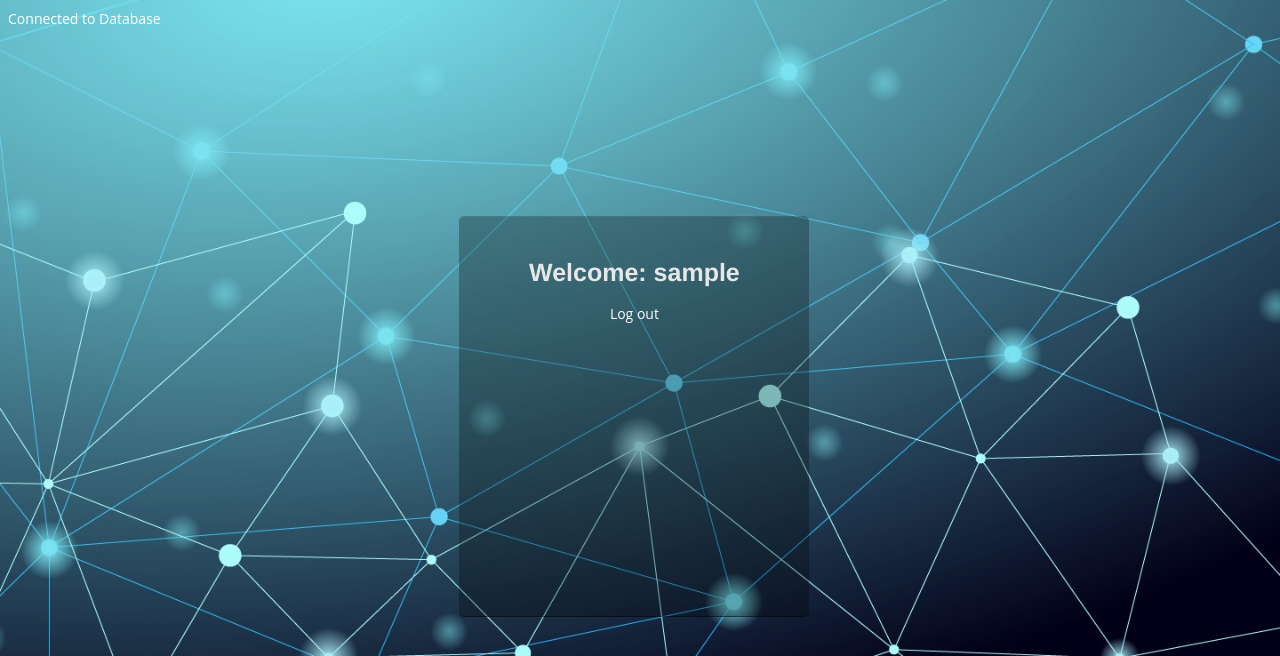
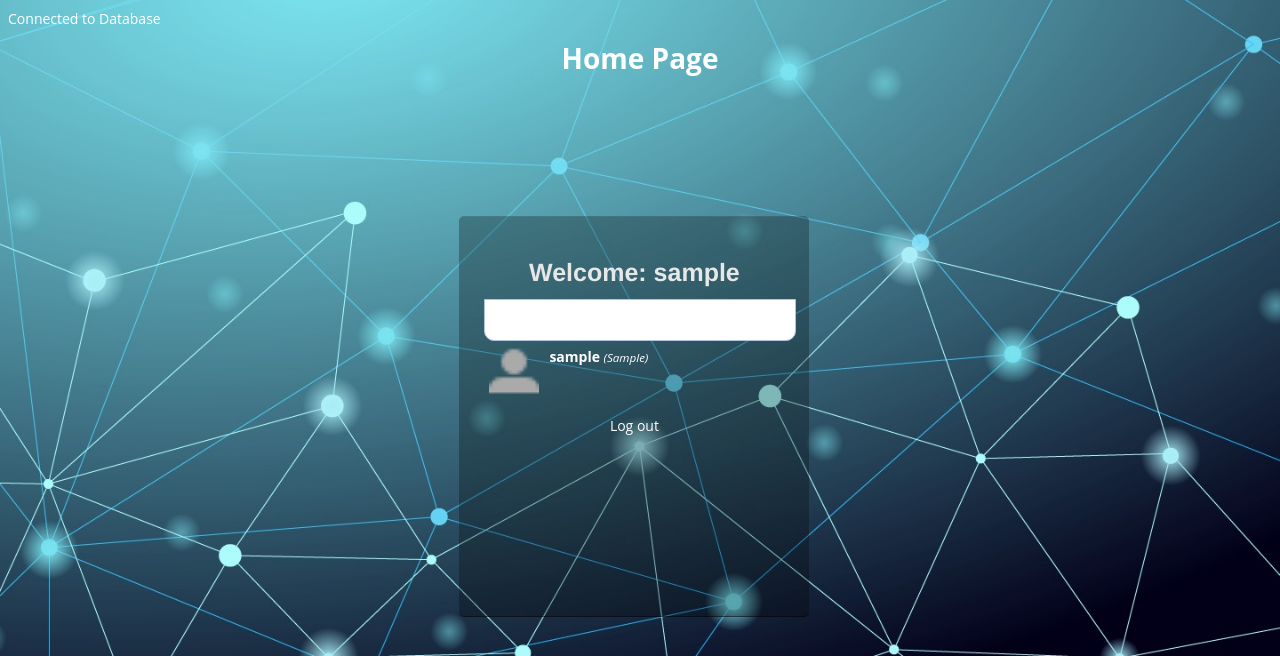
Before and after one commit to Med-Zaroual/Websecurity-Honeypot, a PHP site: page /home.php in a window 1280 px wide. Shown: the top 656 px of the page. Run offline with PHP 8.4, Linux system fonts and the light colour scheme; the visitor is signed in with stand-in values (Sample User, id 1).

Commit message:
login / registration / profile 50%

```diff
--- a/home.php
+++ b/home.php
@@ -12,11 +12,44 @@ $row=mysqli_fetch_array($result);
 <link rel="stylesheet" type="text/css" href="style.css">
 </head>
 <body>
+
+<header>
+  <div>
+    <h1><center> Home Page </center></h1>
+  </div>
+</header>
+
 <div class="form-wrapper">
     <center><h3>Welcome: <?php echo $row['username']; ?> </h3></center>
-	 <div class="reminder">
-    <p><a href="logout.php">Log out</a></p>
-  </div>
+
+    <!-- notification message -->
+    <div class="content">
+        <?php
+        if (isset($_SESSION['success'])): ?>
+            <h3>
+                <?php
+                    echo $_SESSION['success'];
+                    unset($_SESSION['succes']); //unset() destroys the specified variable
+                ?>
+            </h3>
+        <?php endif ?>
+    </div>
+
+    <!-- logged in user information -->
+    <div class="profile_info">
+        <img src="img/user.jpg">
+            <div>
+                <strong><?php echo $row['username']; ?></strong>
+                <small>
+                    <i style="color: white;">(<?php echo ucfirst($row['user_type']); ?>)</i><br>
+                </small>
+            </div>
+    </div>
+
+    <div class="reminder">
+        <p><a href="logout.php">Log out</a></p>
+    </div>
+
 </div>
 
 </body>
--- a/index.php
+++ b/index.php
@@ -1,12 +1,16 @@
 <?php session_start(); ?>
 <?php include('dbcon.php');
 
+	//check if the login button is clicked
 	if (isset($_POST['login']))
 		{
+			// For login security
 			$username = mysqli_real_escape_string($con, $_POST['user']);
 			$password = mysqli_real_escape_string($con, $_POST['pass']);
 
 			$query 		= mysqli_query($con, "SELECT * FROM Users WHERE  password='$password' and username='$username'");
+
+
 			$row		= mysqli_fetch_array($query);
 			$num_row 	= mysqli_num_rows($query);
 
--- a/session.php
+++ b/session.php
@@ -7,6 +7,7 @@ if (!isset($_SESSION['user_id']) || (trim($_SESSION['user_id']) == '')) {
     exit();
 }
 $session_id=$_SESSION['user_id'];
+//$session_msg=$_SESSION['success'];
 
 
 ?>
--- a/style.css
+++ b/style.css
@@ -121,3 +121,32 @@ input[type='text']{
 .reminder a:hover {
   color: #cab6bf;
 }
+
+
+.profile_info img {
+  display: inline-block;
+  width: 50px;
+  height: 50px;
+  margin: 5px;
+  float: left;
+}
+
+.profile_info:after {
+  content: "";
+  display: block;
+  clear: both;
+}
+
+.profile_info div {
+  display: inline-block;
+  margin: 5px;
+}
+
+.content {
+  width: 90%;
+  margin: 0px auto;
+  padding: 20px;
+  border: 1px solid #B0C4DE;
+  background: white;
+  border-radius: 0px 0px 10px 10px;
+}
```
Also changed, not shown: dbcon.php (+82 -0 lines), register.php (+24 -12 lines), 1 other file.
